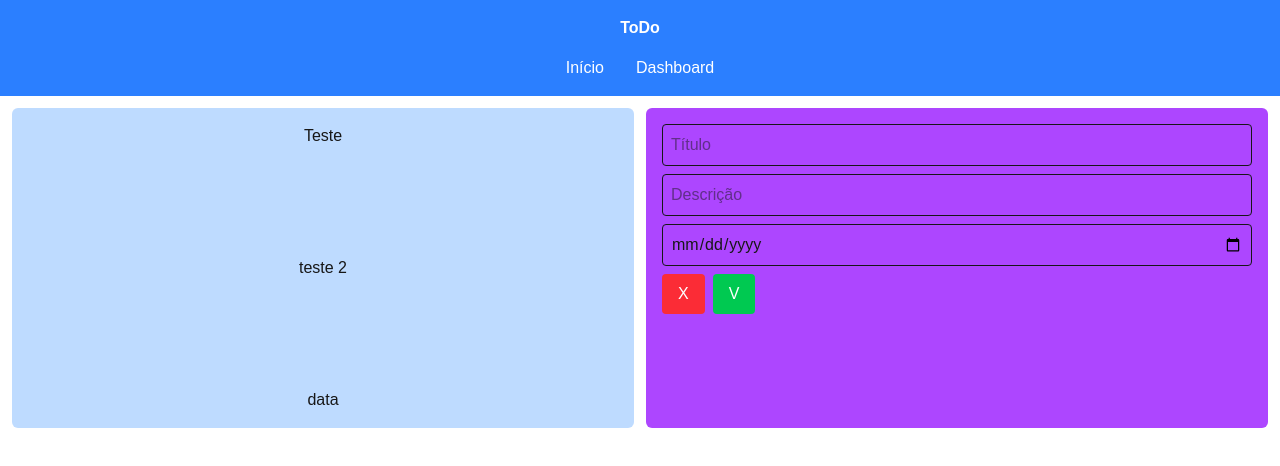
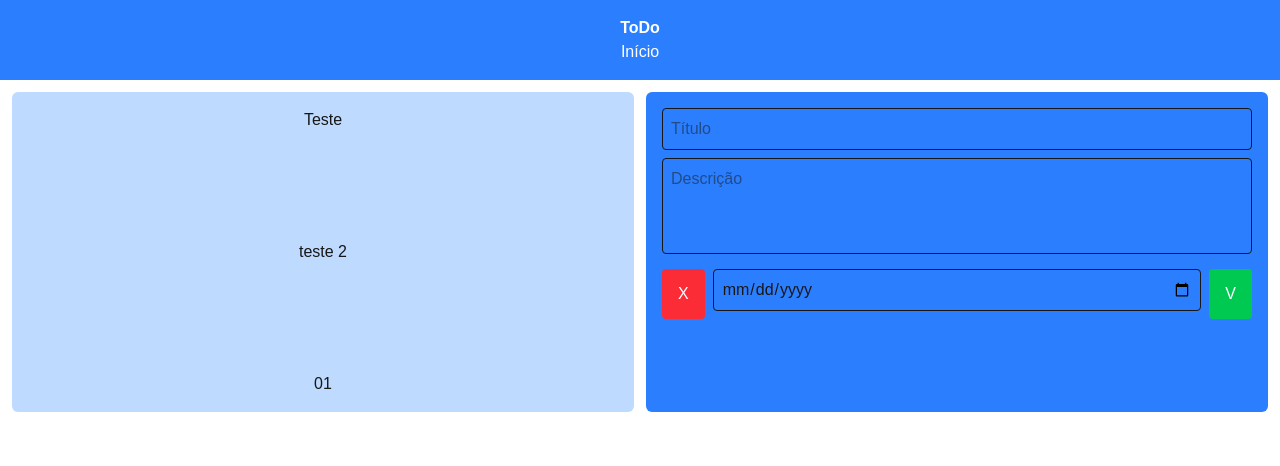
Before and after one commit to Bbaranoski/estudo, a Next.js app: page / in a window 1280 px wide. Shown: the top 466 px of the page. Built offline with nearby package versions, Linux system fonts and the light colour scheme.

Commit message:
melhorando o layout e adicionando a data no objeto

```diff
--- a/src/app/page.tsx
+++ b/src/app/page.tsx
@@ -5,14 +5,15 @@ export default function Home() {
   interface Todo {
     titulo: string;
     descricao: string;
+    data: string;
   }
-  const [todo, setTodo] = useState<Todo>({titulo: "", descricao: ""});
-  const [lista, setLista] = useState<Todo[]>([{titulo: "Teste", descricao: "teste 2"}]);
+  const [todo, setTodo] = useState<Todo>({titulo: "", descricao: "", data: ""});
+  const [lista, setLista] = useState<Todo[]>([{titulo: "Teste", descricao: "teste 2", data: "01"}]);
 
   const addTodo = () => {
     if(todo.titulo !== "" && todo.descricao !== "") {
       setLista([...lista, todo]);
-      setTodo({titulo: "", descricao: ""});
+      setTodo({titulo: "", descricao: "", data: ""});
     }
   }
 
@@ -22,25 +23,30 @@ export default function Home() {
         <div key={index} className="bg-blue-200 flex flex-col items-center justify-between p-4 rounded-md min-h-[200px]">
           <h2>{e.titulo}</h2>
           <p>{e.descricao}</p>
-          <p>data</p>
+          <p>{e.data}</p>
         </div>
       ))}
-        <div className="bg-purple-500 p-4 rounded-md order-2 min-h-[200px]">
+        <div className="bg-blue-500 p-4 rounded-md order-2 min-h-[200px]">
           <input type="text"
             placeholder="Título"
             className="p-2 border rounded mb-2 w-full"
             value={todo.titulo}
             onChange={(e) => setTodo({...todo, titulo: e.target.value})}
           />
-          <input type="text"
-            placeholder="Descrição"
-            className="p-2 border rounded mb-2 w-full"
+          <textarea placeholder="Descrição"
+            className="p-2 border rounded mb-2 w-full min-h-[6rem] resize-none"
             value={todo.descricao}
             onChange={(e) => setTodo({...todo, descricao: e.target.value})}
           />
-          <input type="date" className="p-2 border rounded mb-2 w-full"/>
           <div className="flex gap-2">
             <button className="bg-red-500 text-white px-4 py-2 rounded">X</button>
+            <input type="date"
+            className="p-2 border rounded mb-2 w-full"
+            value={todo.data}
+            onChange={(e) => {
+              setTodo({...todo, data: e.target.value})
+            }}
+          />
             <button className="bg-green-500 text-white px-4 py-2 rounded"
               onClick={addTodo}
             >V</button>
--- a/src/components/Navbar.tsx
+++ b/src/components/Navbar.tsx
@@ -2,11 +2,11 @@ import Link from "next/link"
 
 export default function Navbar() {
     return (
-        <nav className="bg-blue-500 p-4 text-white flex justify-between flex-col content-center items-center gap-4">
+        <nav className="bg-blue-500 p-4 text-white flex justify-between flex-col content-center items-center">
             <h1 className="text-x1 font-bold">ToDo</h1>
             <div className="space-x-4 flex gap-4">
                 <Link href="/">Início</Link>
-                <Link href="/dashboard">Dashboard</Link>
+
             </div>
         </nav>
     )
```
